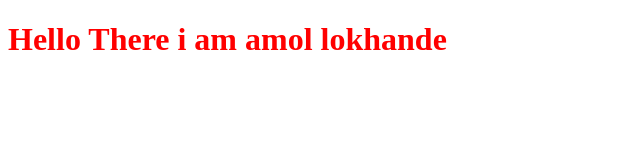
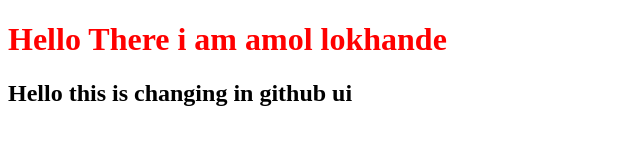
Before and after one commit to Amolcode/git2, a plain HTML site: page index.html in a window 1280 px wide. Shown: the whole page, without its empty margins (0-640 px from the left). Drawn offline with Linux system fonts and the light colour scheme.

Commit message:
Update index.html

```diff
--- a/index.html
+++ b/index.html
@@ -8,6 +8,7 @@
 </head>
 <body>
     <h1>Hello There i am amol lokhande</h1>
+    <h2>Hello this is changing in github ui</h2>
 
 </body>
 </html>
```
